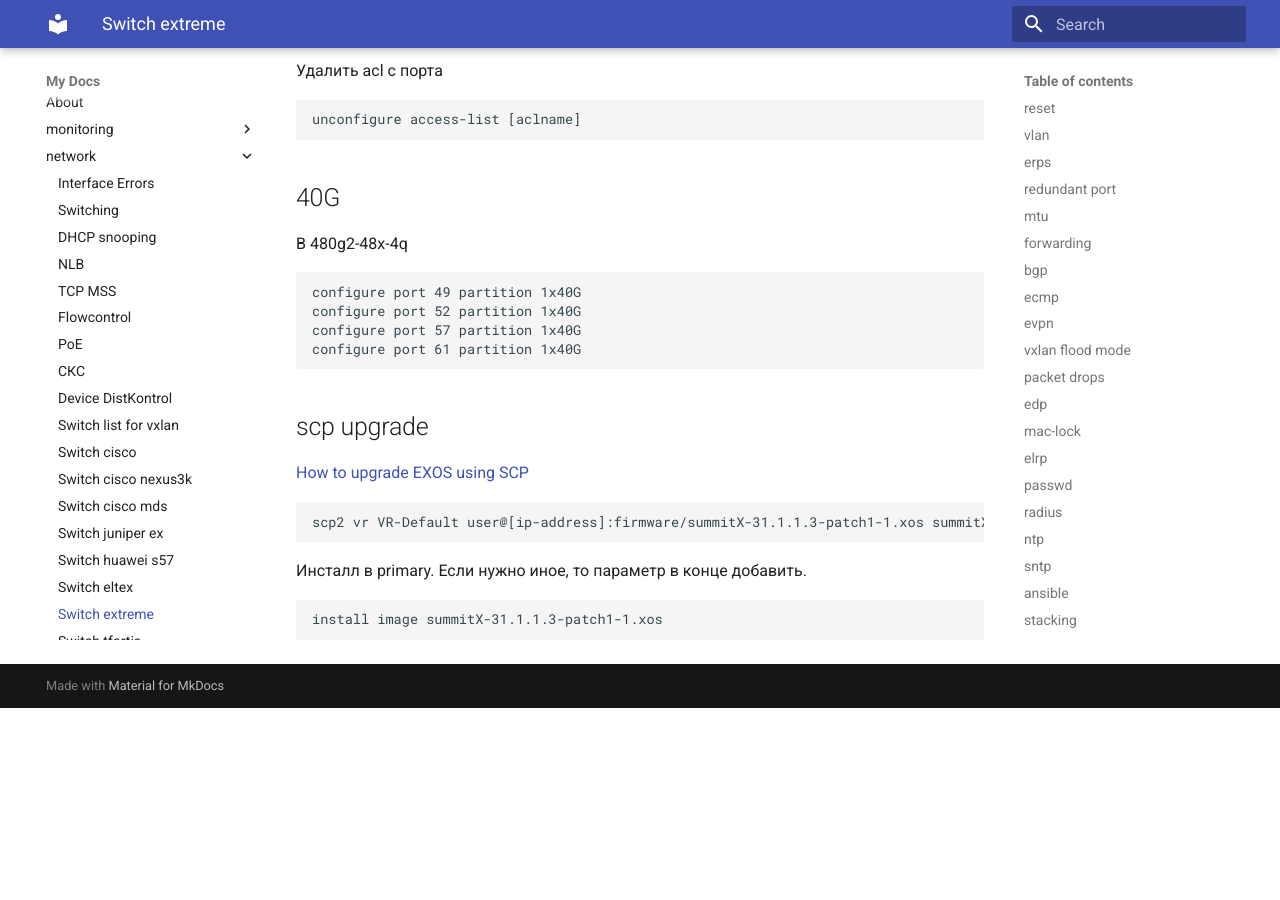
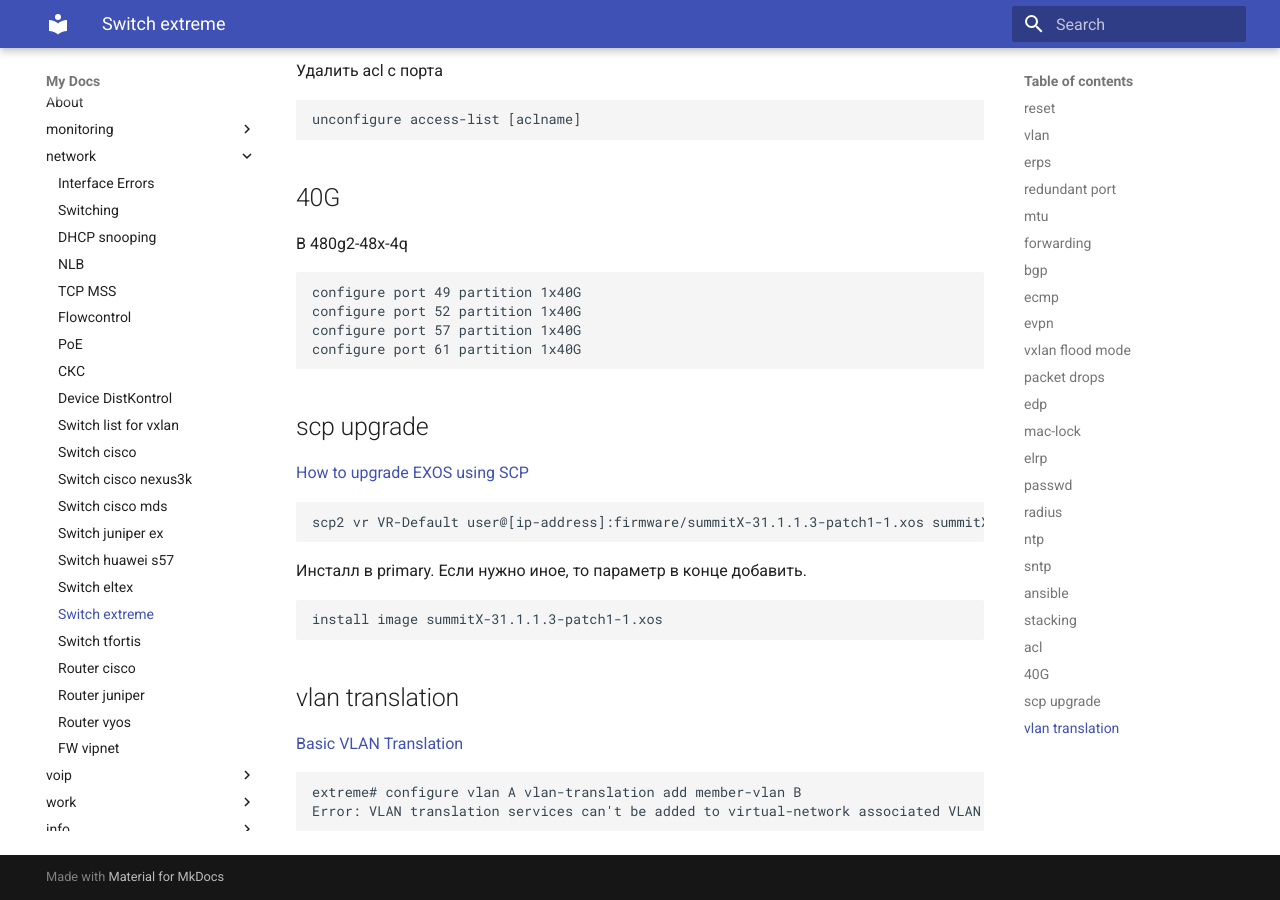
Before and after one commit to v98765/v98765.github.io, an MkDocs documentation site: the page built from docs/network/extreme.md, in a window 1280 px wide and 900 px high, scrolled down 10570 px. Built offline with MkDocs 1.6.1 and Material for MkDocs 9.7.7, drawn with Linux system fonts in a browser that asks for light colours; before the commit the page ends 11278 px from its top, so only the background shows below that.

Commit message:
vlan translation

````diff
--- a/docs/network/extreme.md
+++ b/docs/network/extreme.md
@@ -471,3 +471,11 @@
 ```text
 install image summitX-31.1.1.3-patch1-1.xos
 ```
+
+## vlan translation
+
+[Basic VLAN Translation](https://documentation.extremenetworks.com/exos_30.7/GUID-0DE9110F-43DD-435D-A8F0-2294D8A70C29.shtml)
+```text
+extreme# configure vlan A vlan-translation add member-vlan B
+Error: VLAN translation services can't be added to virtual-network associated VLAN A
+```
````
